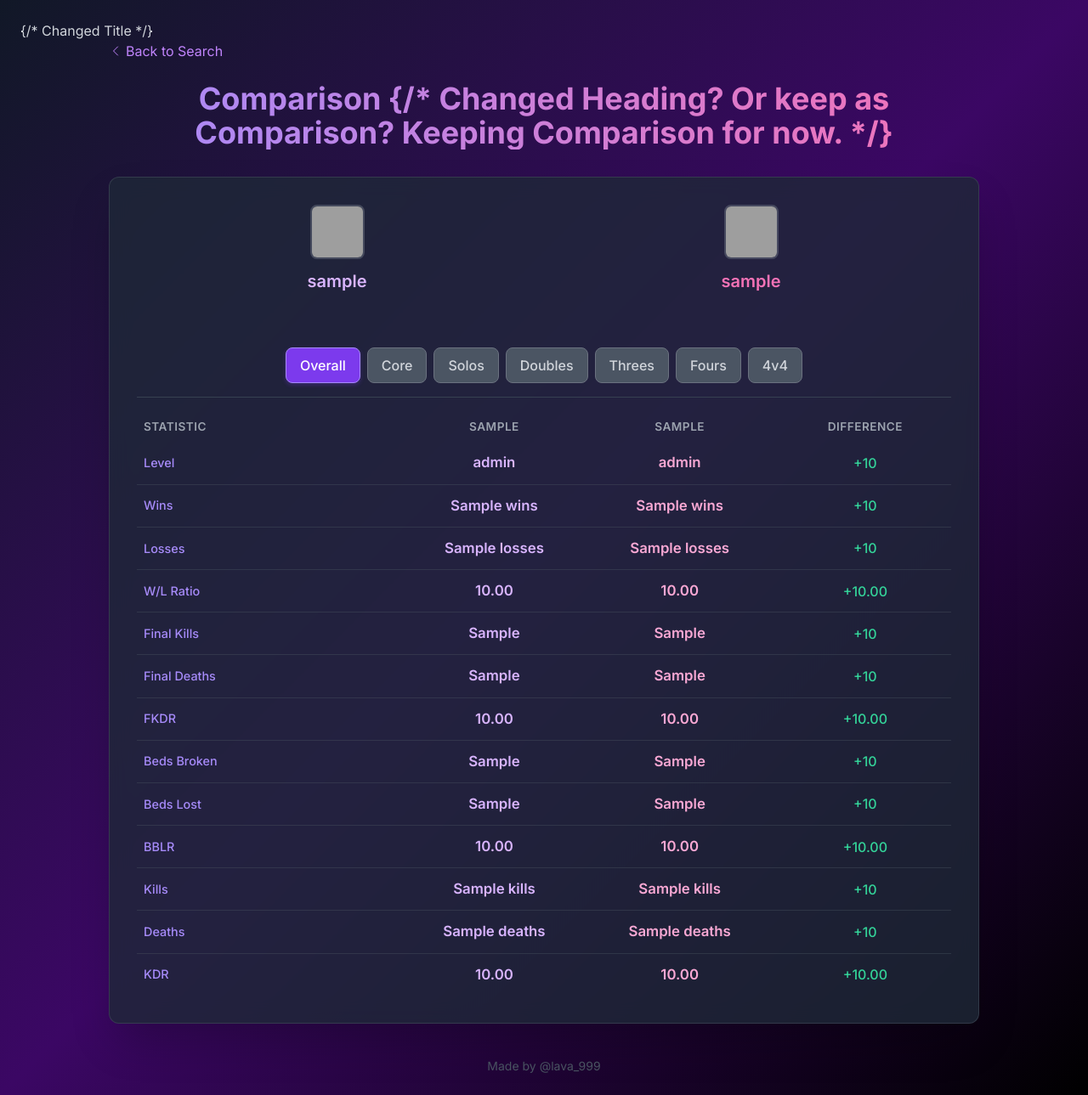
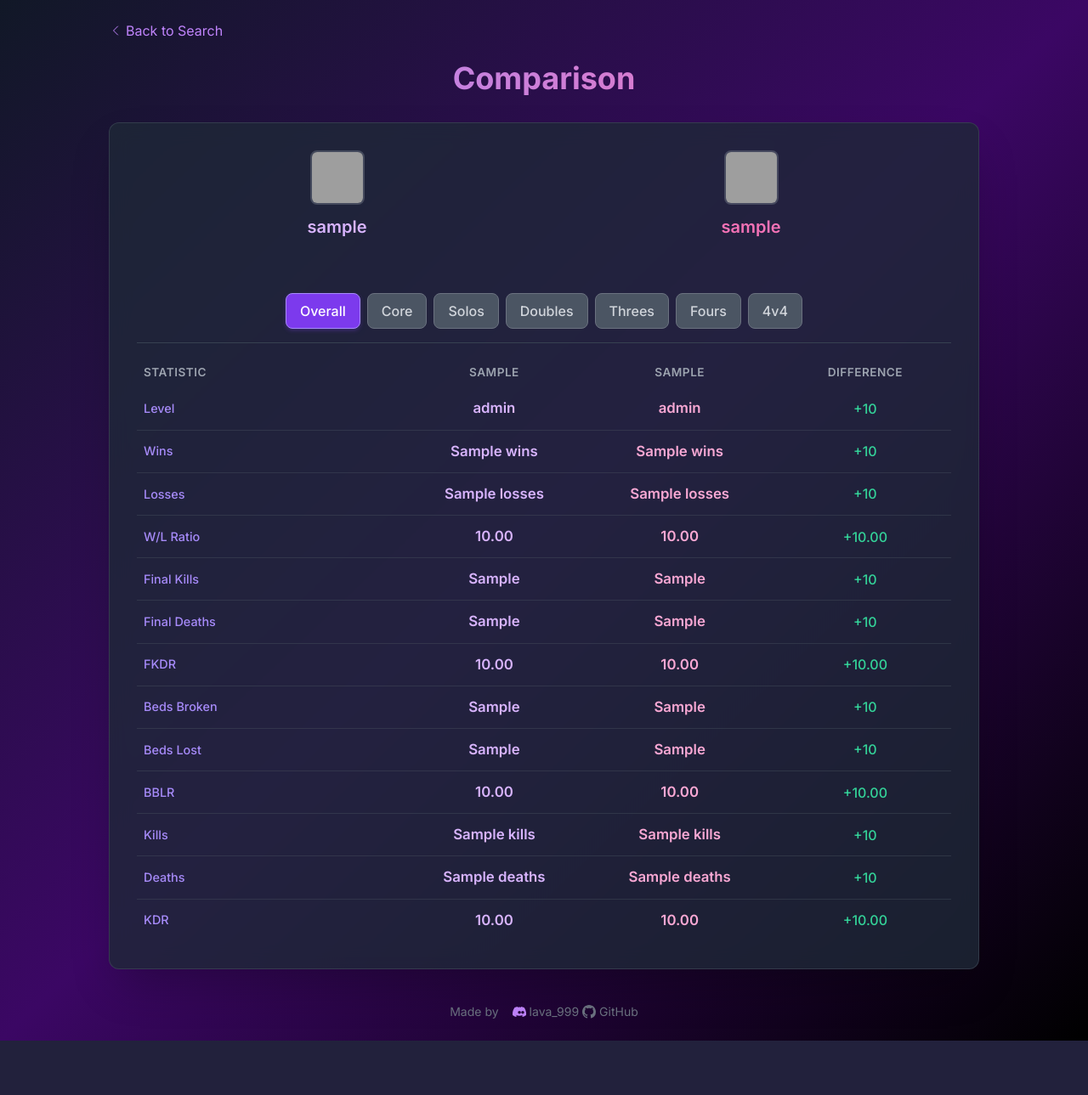
Before and after one commit to tlsstern/Lava_Stat_Checker, a Flask app: template templates/compare.html in a window 1280 px wide. Shown: the whole page at 85% size. After the commit the page ends 1225 px from the top, so only its background shows below. Run offline with Flask 3, Linux system fonts and the light colour scheme; the template is opened without the code that fills it: most values are stand-ins (such as "Sample title", 1, 10 or a date in 2020); some libraries are stand-ins or nearby versions; grey boxes are pictures that could not be loaded.

Commit message:
Fixed stuf fand made stuff look better

```diff
--- a/templates/compare.html
+++ b/templates/compare.html
@@ -3,16 +3,16 @@
 <head>
     <meta charset="UTF-8">
     <meta name="viewport" content="width=device-width, initial-scale=1.0">
-    <title>Lava Stats Comparison: {{ user1 }} vs {{ user2 }}</title> {/* Changed Title */}
+    <title>Lava Stats Comparison: {{ user1 }} vs {{ user2 }}</title>
     <script src="https://cdn.tailwindcss.com"></script>
     <link rel="stylesheet" href="{{ url_for('static', filename='css/style.css') }}">
      <link rel="preconnect" href="https://fonts.googleapis.com">
     <link rel="preconnect" href="https://fonts.gstatic.com" crossorigin>
     <link href="https://fonts.googleapis.com/css2?family=Inter:wght@400;500;600;700&display=swap" rel="stylesheet">
 </head>
-<body class="bg-gradient-to-br from-gray-900 via-purple-950 to-black text-gray-300 min-h-screen p-4 md:p-6">
+<body class="bg-gradient-to-br from-gray-900 via-purple-950 to-black text-gray-300 min-h-screen flex flex-col p-4 md:p-6">
 
-    <div class="container mx-auto max-w-5xl">
+    <div class="container mx-auto max-w-5xl flex-grow">
          <a href="{{ url_for('index') }}" class="inline-flex items-center gap-1 mb-6 text-purple-400 hover:text-purple-300 transition duration-150 ease-in-out">
              <svg xmlns="http://www.w3.org/2000/svg" fill="none" viewBox="0 0 24 24" stroke-width="1.5" stroke="currentColor" class="w-4 h-4">
               <path stroke-linecap="round" stroke-linejoin="round" d="M15.75 19.5 8.25 12l7.5-7.5" />
@@ -21,7 +21,7 @@
         </a>
 
         <h1 class="text-3xl md:text-4xl font-bold text-center mb-8 gradient-text">
-            Comparison {/* Changed Heading? Or keep as Comparison? Keeping Comparison for now. */}
+            Comparison
         </h1>
 
         <div class="stat-card p-6 md:p-8 rounded-xl shadow-2xl">
@@ -103,10 +103,10 @@
                     {% set diff = val1 - val2 %}
                     {% if diff > 0 %}
                         {% set diff_class = 'diff-positive' %}
-                        {% set diff_disp = "+{:,.2f}".format(diff) if is_ratio else "+{:,}".format(diff | int).replace(',', "'") %} {# Changed separator #}
+                        {% set diff_disp = "+{:,.2f}".format(diff) if is_ratio else "+{:,}".format(diff | int).replace(',', "'") %}
                     {% elif diff < 0 %}
                         {% set diff_class = 'diff-negative' %}
-                        {% set diff_disp = "{:,.2f}".format(diff) if is_ratio else "{:,}".format(diff | int).replace(',', "'") %} {# Changed separator #}
+                        {% set diff_disp = "{:,.2f}".format(diff) if is_ratio else "{:,}".format(diff | int).replace(',', "'") %}
                     {% else %}
                         {% set diff_class = 'diff-zero' %}
                         {% set diff_disp = "0" %}
@@ -160,8 +160,21 @@
 
         </div>
     </div>
-     <footer class="text-center text-gray-600 mt-10 text-sm">
-        Made by @lava_999
+     <footer class="text-center text-gray-500 mt-10 text-sm">
+         <div class="flex justify-center items-center space-x-4">
+             <span>Made by</span>
+             <span class="inline-flex items-center gap-1">
+                 <svg xmlns="http://www.w3.org/2000/svg" class="h-4 w-4 text-purple-400" fill="currentColor" viewBox="0 0 16 16">
+                     <path d="M13.545 2.907a13.2 13.2 0 0 0-3.257-1.011.05.05 0 0 0-.052.025c-.141.25-.297.577-.406.833a12.2 12.2 0 0 0-3.658 0 8.2 8.2 0 0 0-.412-.833.05.05 0 0 0-.052-.025c-1.125.194-2.22.534-3.257 1.011a.04.04 0 0 0-.021.018C.356 6.024-.213 9.047.066 12.032c.001.014.01.028.021.037a13.3 13.3 0 0 0 3.995 2.02.05.05 0 0 0 .056-.019c.308-.42.582-.863.818-1.329a.05.05 0 0 0-.01-.059.05.05 0 0 0-.018-.011 8.9 8.9 0 0 1-1.24-.595.05.05 0 0 1-.02-.066.05.05 0 0 1 .015-.019c.084-.063.168-.129.248-.195a.05.05 0 0 1 .051-.007c2.619 1.165 5.48 1.165 8.1.007a.05.05 0 0 1 .053.005c.08.065.164.132.248.198a.05.05 0 0 1 .015.019.05.05 0 0 1-.02.066 8.9 8.9 0 0 1-1.24.595.05.05 0 0 0-.018.011.05.05 0 0 0-.01.059c.232.466.506.909.813 1.329a.05.05 0 0 0 .056.019 13.2 13.2 0 0 0 3.995-2.02.05.05 0 0 0 .021-.037c.334-3.451-.559-6.449-2.366-9.106a.04.04 0 0 0-.021-.018Zm-5.468 7.557a1.75 1.75 0 0 1-1.75-1.75 1.75 1.75 0 0 1 1.75-1.75 1.75 1.75 0 0 1 1.75 1.75 1.75 1.75 0 0 1-1.75 1.75Zm3.897 0a1.75 1.75 0 0 1-1.75-1.75 1.75 1.75 0 0 1 1.75-1.75 1.75 1.75 0 0 1 1.75 1.75 1.75 1.75 0 0 1-1.75 1.75Z"/>
+                 </svg>
+                 <span>lava_999</span>
+             <a href="https://github.com/tlsstern" target="_blank" rel="noopener noreferrer" class="inline-flex items-center gap-1 hover:text-purple-400 transition duration-150">
+                 <svg xmlns="http://www.w3.org/2000/svg" class="h-4 w-4" fill="currentColor" viewBox="0 0 16 16">
+                     <path d="M8 0C3.58 0 0 3.58 0 8c0 3.54 2.29 6.53 5.47 7.59.4.07.55-.17.55-.38 0-.19-.01-.82-.01-1.49-2.01.37-2.53-.49-2.69-.94-.09-.23-.48-.94-.82-1.13-.28-.15-.68-.52-.01-.53.63-.01 1.08.58 1.23.82.72 1.21 1.87.87 2.33.66.07-.52.28-.87.51-1.07-1.78-.2-3.64-.89-3.64-3.95 0-.87.31-1.59.82-2.15-.08-.2-.36-1.02.08-2.12 0 0 .67-.21 2.2.82.64-.18 1.32-.27 2-.27s1.36.09 2 .27c1.53-1.04 2.2-.82 2.2-.82.44 1.1.16 1.92.08 2.12.51.56.82 1.27.82 2.15 0 3.07-1.87 3.75-3.65 3.95.29.25.54.73.54 1.48 0 1.07-.01 1.93-.01 2.2 0 .21.15.46.55.38A8.01 8.01 0 0 0 16 8c0-4.42-3.58-8-8-8"/>
+                 </svg>
+                 GitHub
+             </a>
+        </div>
     </footer>
      <script src="{{ url_for('static', filename='js/main.js') }}"></script>
 </body>
--- a/templates/index.html
+++ b/templates/index.html
@@ -59,8 +59,6 @@
                      <path d="M13.545 2.907a13.2 13.2 0 0 0-3.257-1.011.05.05 0 0 0-.052.025c-.141.25-.297.577-.406.833a12.2 12.2 0 0 0-3.658 0 8.2 8.2 0 0 0-.412-.833.05.05 0 0 0-.052-.025c-1.125.194-2.22.534-3.257 1.011a.04.04 0 0 0-.021.018C.356 6.024-.213 9.047.066 12.032c.001.014.01.028.021.037a13.3 13.3 0 0 0 3.995 2.02.05.05 0 0 0 .056-.019c.308-.42.582-.863.818-1.329a.05.05 0 0 0-.01-.059.05.05 0 0 0-.018-.011 8.9 8.9 0 0 1-1.24-.595.05.05 0 0 1-.02-.066.05.05 0 0 1 .015-.019c.084-.063.168-.129.248-.195a.05.05 0 0 1 .051-.007c2.619 1.165 5.48 1.165 8.1.007a.05.05 0 0 1 .053.005c.08.065.164.132.248.198a.05.05 0 0 1 .015.019.05.05 0 0 1-.02.066 8.9 8.9 0 0 1-1.24.595.05.05 0 0 0-.018.011.05.05 0 0 0-.01.059c.232.466.506.909.813 1.329a.05.05 0 0 0 .056.019 13.2 13.2 0 0 0 3.995-2.02.05.05 0 0 0 .021-.037c.334-3.451-.559-6.449-2.366-9.106a.04.04 0 0 0-.021-.018Zm-5.468 7.557a1.75 1.75 0 0 1-1.75-1.75 1.75 1.75 0 0 1 1.75-1.75 1.75 1.75 0 0 1 1.75 1.75 1.75 1.75 0 0 1-1.75 1.75Zm3.897 0a1.75 1.75 0 0 1-1.75-1.75 1.75 1.75 0 0 1 1.75-1.75 1.75 1.75 0 0 1 1.75 1.75 1.75 1.75 0 0 1-1.75 1.75Z"/>
                  </svg>
                  <span>lava_999</span>
-             </span> |
-             {# GitHub Link #}
              <a href="https://github.com/tlsstern" target="_blank" rel="noopener noreferrer" class="inline-flex items-center gap-1 hover:text-purple-400 transition duration-150">
                  <svg xmlns="http://www.w3.org/2000/svg" class="h-4 w-4" fill="currentColor" viewBox="0 0 16 16">
                      <path d="M8 0C3.58 0 0 3.58 0 8c0 3.54 2.29 6.53 5.47 7.59.4.07.55-.17.55-.38 0-.19-.01-.82-.01-1.49-2.01.37-2.53-.49-2.69-.94-.09-.23-.48-.94-.82-1.13-.28-.15-.68-.52-.01-.53.63-.01 1.08.58 1.23.82.72 1.21 1.87.87 2.33.66.07-.52.28-.87.51-1.07-1.78-.2-3.64-.89-3.64-3.95 0-.87.31-1.59.82-2.15-.08-.2-.36-1.02.08-2.12 0 0 .67-.21 2.2.82.64-.18 1.32-.27 2-.27s1.36.09 2 .27c1.53-1.04 2.2-.82 2.2-.82.44 1.1.16 1.92.08 2.12.51.56.82 1.27.82 2.15 0 3.07-1.87 3.75-3.65 3.95.29.25.54.73.54 1.48 0 1.07-.01 1.93-.01 2.2 0 .21.15.46.55.38A8.01 8.01 0 0 0 16 8c0-4.42-3.58-8-8-8"/>
```
Also changed, not shown: templates/stats.html (+19 -5 lines).
